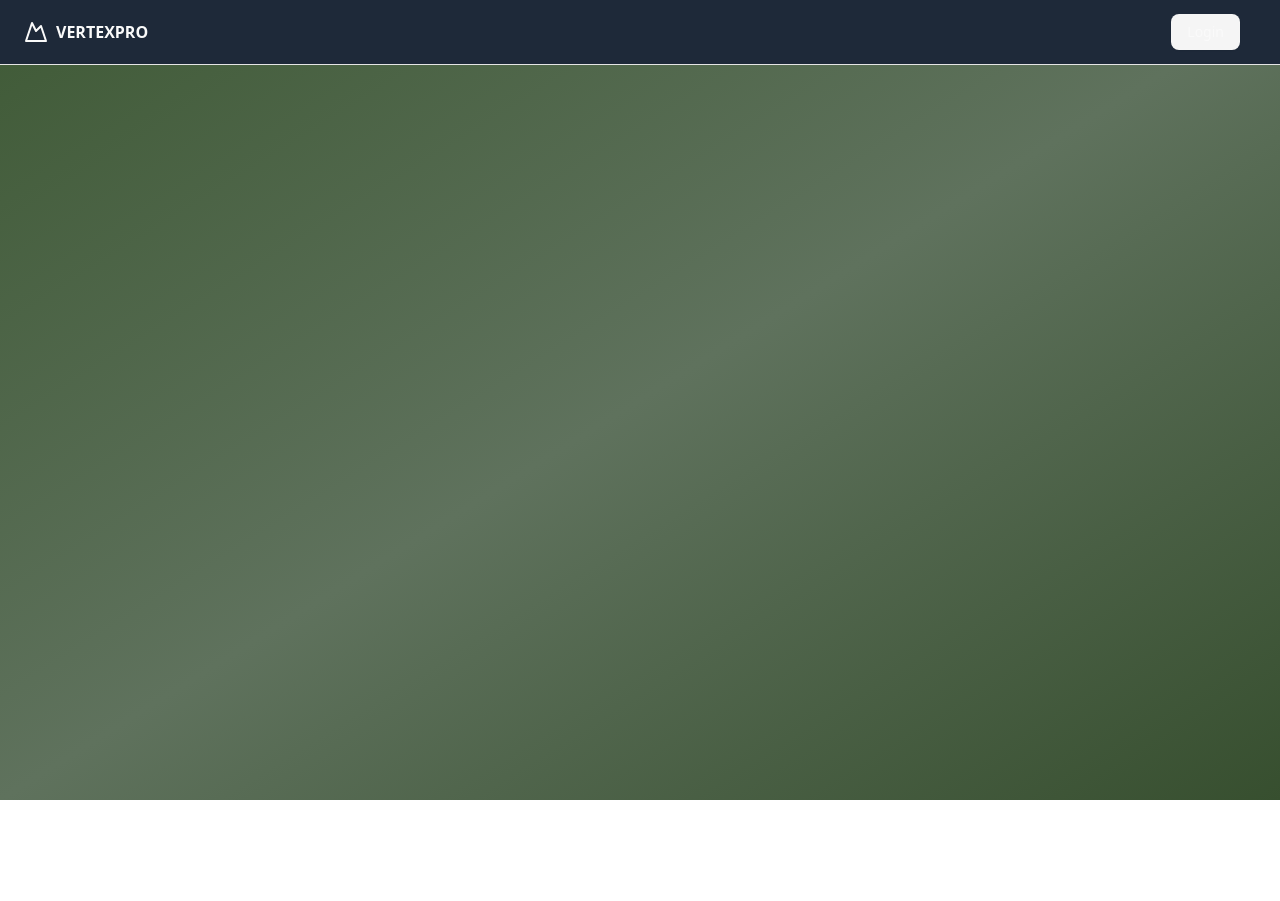
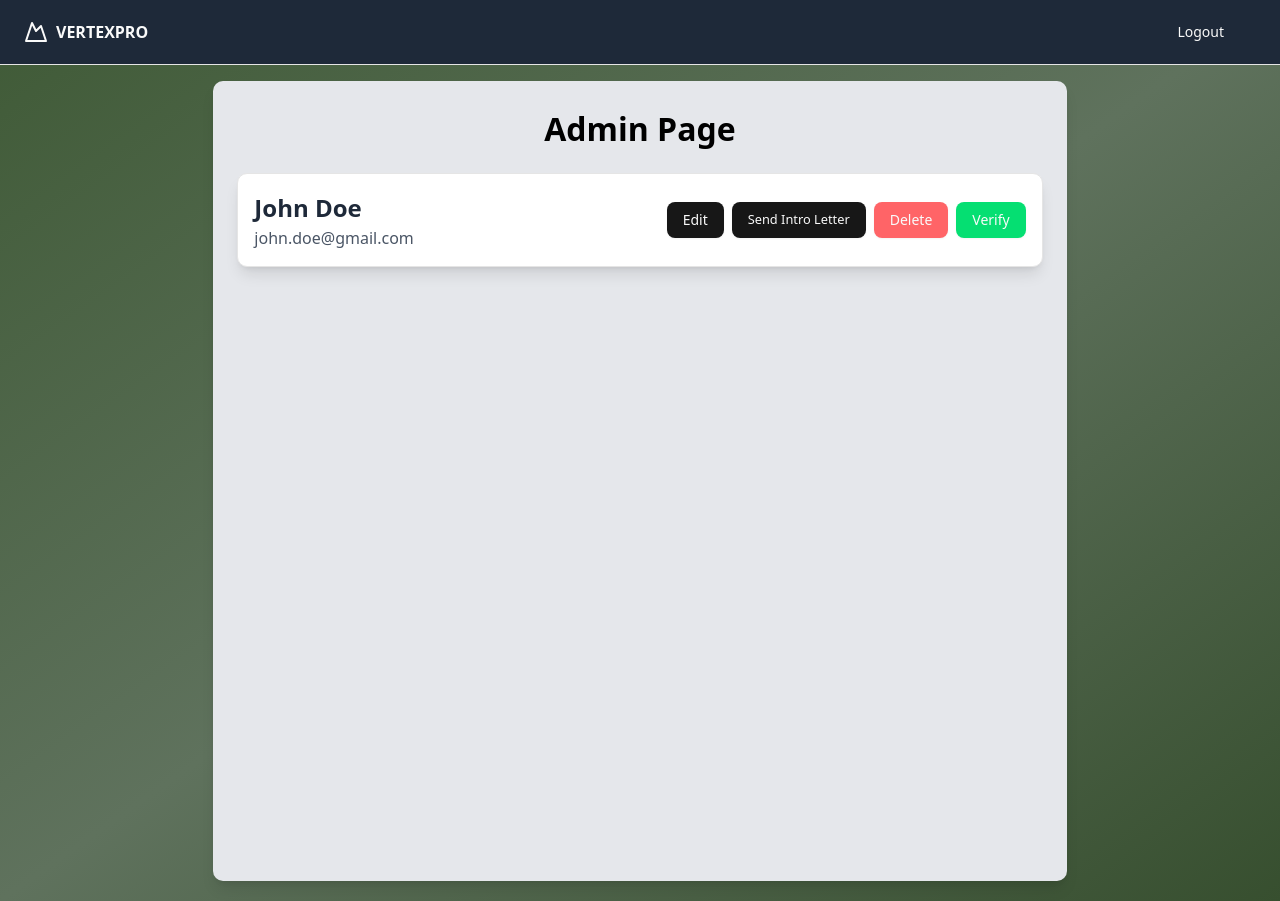
Before and after one commit to chiwasushuba/VertexProProject, a Next.js app in the folder frontend/: page /admin in a window 1280 px wide. Before the commit the page ends 800 px from the top, so only its background shows below. Built offline with nearby package versions, Linux system fonts and the light colour scheme.

Commit message:
feat: adminDashboard init

```diff
--- a/frontend/app/admin/page.tsx
+++ b/frontend/app/admin/page.tsx
@@ -1,8 +1,9 @@
 'use client'
 
 import Header from '@/components/header'
-import React, {useState} from 'react'
+import React, {useEffect, useState} from 'react'
 import { UserType } from '@/types/userType'
+import UserCard from '@/components/userCard'
 
 
 
@@ -11,11 +12,30 @@ const page = () => {
 
   const [user, setUser] = useState<UserType | null>(null)
 
+  useEffect(() => {
+    setUser({
+      id: '1',
+      name: 'John Doe',
+      email: 'john.doe@gmail.com',
+      verified: false
+    })
+  }, [])
+
   return (
     <div className="flex min-h-screen min-w-screen flex-col items-center bg-gradient-to-br from-[#3f5a36] via-[#5f725d] to-[#374f2f]">
       { user ?
       <Header variant='signedUser' /> : <Header variant='noSignedUser' />}
+      <div className='flex w-11/12 sm:w-8/12 min-h-screen flex-col items-center justify-start gap-5 bg-gray-200 rounded-lg shadow-lg p-6 mb-5'>
+        <h1 className='text-[2rem] font-bold text-black'>Admin Page</h1>
+        {/* <p className='text-lg text-black'>Manage users and settings</p> */}
+        <div className='w-full max-w-4xl'>
+          {user && (
+          <UserCard id={user.id} name={user.name} email={user.email} verified={user.verified}/>
+        )}
+        </div>
 
+
+      </div>
 
     </div>
   )
--- a/frontend/components/header.tsx
+++ b/frontend/components/header.tsx
@@ -26,7 +26,7 @@ const Header: React.FC<HeaderProps> = ({ variant = "default", location }) => {
   }
 
   return (
-    <header className="sticky top-0 z-40 w-full border-b bg-gray-800">
+    <header className="sticky top-0 z-40 w-full border-b bg-gray-800 mb-4">
       <div className="container flex h-16 items-center justify-between px-4 md:px-6">
         <Link href="/" className="flex items-center gap-2 font-semibold text-primary-foreground">
           <MountainIcon className="h-6 w-6 text-primary-foreground" />
--- /dev/null
+++ b/frontend/components/userCard.tsx
@@ -0,0 +1,35 @@
+import React from 'react';
+import { UserType } from '@/types/userType';
+import { Card, CardTitle } from './ui/card';
+import { Button } from './ui/button';
+
+const UserCard = ({ name, email, verified }: UserType) => {
+  return (
+    <Card className="w-full bg-white shadow-lg rounded-lg p-4 flex flex-col sm:flex-row sm:justify-between sm:items-center gap-4">
+      {/* User Info */}
+      <div>
+        <CardTitle className="text-[1.5rem] font-bold text-gray-800">
+          {name}
+        </CardTitle>
+        <p className="text-gray-600">{email}</p>
+      </div>
+
+      {/* Action Buttons */}
+      <div className="flex flex-wrap gap-2">
+        <Button>Edit</Button>
+        <Button className="text-[0.800rem]">
+          Send Intro Letter
+        </Button>
+
+        <Button className="bg-red-400 hover:bg-red-500">Delete</Button>
+        {verified ? (
+          <Button className="bg-red-400 hover:bg-red-500">Unverify</Button>
+        ) : (
+          <Button className="bg-green-400 hover:bg-green-500">Verify</Button>
+        )}
+      </div>
+    </Card>
+  );
+};
+
+export default UserCard;
--- a/frontend/types/userType.ts
+++ b/frontend/types/userType.ts
@@ -2,4 +2,5 @@ export interface UserType {
   id: string;
   name: string;
   email: string;
+  verified: boolean;
 }
```
